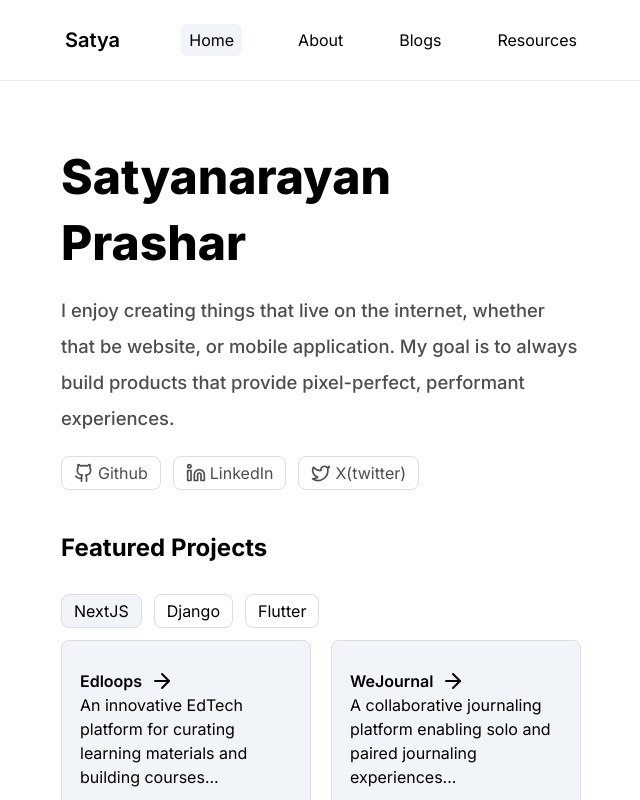
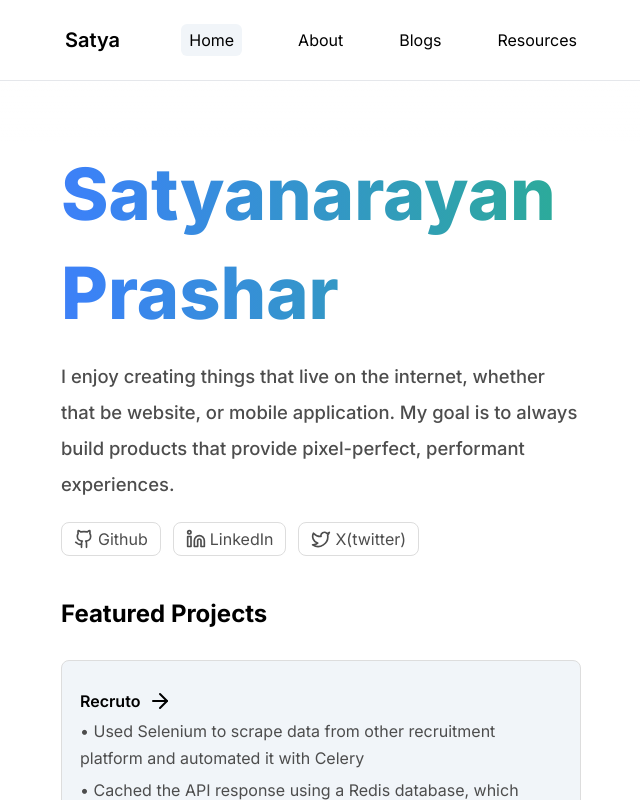
Before and after one commit to SatyanarayanPrashar/satyabuilds, a Next.js app: page / in a window 1280 px wide. Shown: the top 800 px of the page, without its empty margins (319-959 px from the left). Built offline with nearby package versions, Linux system fonts and the light colour scheme.

Commit message:
project update

```diff
--- a/app/(landing)/_components/feature.tsx
+++ b/app/(landing)/_components/feature.tsx
@@ -23,7 +23,7 @@ export const Feature = () => {
             >
                 <>
                     <h1 className="mt-[0.5rem] text-[1.5rem] leading-9 font-bold mb-7">Featured Projects</h1>
-                    <div className="flex gap-3 mb-3">
+                    {/* <div className="flex gap-3 mb-3">
                         <div
                             role="button"
                             onClick={() => setactiveStack('NextJS')}
@@ -42,25 +42,37 @@ export const Feature = () => {
                             className={`items-center flex gap-1 border-[#dddddd] border-[1px] rounded-lg px-3 py-1 hover:bg-slate-100 ${activeStack === 'Flutter' ? 'bg-slate-100' : ''}`}
                         > Flutter
                         </div>
-                        {/* <div
-                            role="button"
-                            onClick={() => setactiveStack('Native')}
-                            className={`items-center flex gap-1 border-[#dddddd] border-[1px] rounded-lg px-3 py-1 hover:bg-slate-100 ${activeStack === 'Native' ? 'bg-slate-100' : ''}`}
-                        > React Native
-                        </div> */}
-                    </div>
-                    <div className={ activeStack == 'NextJS' ? isMobile? "block gap-x-5" : "flex gap-5" : "hidden"}>
-                        <Projectbox title={"Edloops"} description={"An innovative EdTech platform for curating learning materials and building courses..."} link={"https://edloops.com/"} />
-                        <Projectbox title={"WeJournal"} description={"A collaborative journaling platform enabling solo and paired journaling experiences..."} link={"https://wejournal.vercel.app/"} />
-                    </div>
+                    </div> */}
+                    <Projectbox
+                        title="Recruto"
+                        p1="• Used Selenium to scrape data from other recruitment platform and automated it with Celery"
+                        p2="• Cached the API response using a Redis database, which reduces the second call response time by 92.5%"
+                        p3="• Techstack consisted of TypeScript, Next JS, Django Rest Framework, Redis and Docker"
+                        link="https://github.com/SatyanarayanPrashar/recuto_be"
+                    />
+                    <Projectbox
+                        title={"Edloops"}
+                        p1="• Created an innovative edTech platform for curating learning materials and building courses"
+                        p2="• Used NextJS for Frontend and implemented Redux for state management"
+                        p3="• Built RESTful APIs with Django Rest Framework and deployed the application on EC2, AWS"
+                        link={"https://edloops.com/"}
+                    />
+                    <Projectbox
+                        title={"WeJournal"}
+                        p1="• A collaborative journaling platform enabling solo and paired journaling experiences"
+                        p2="• NextJS, Zustad, Firebase "
+                        p3=""
+                        link={"https://wejournal.vercel.app/"}
+                    />
+                    {/* <div className={ activeStack == 'NextJS' ? isMobile? "block gap-x-5" : "flex gap-5" : "hidden"}> */}
+                    {/* </div>
                     <div className={ activeStack == 'Django' ? isMobile? "block gap-x-5" : "flex gap-5" : "hidden"}>
                         <Projectbox title={"Edloops BE"} description={"An innovative EdTech platform for curating learning materials and building courses, built with Django Rest FrameWork and deployed AWS EC2 Instance..."} link={"https://github.com/SatyanarayanPrashar/bucket"} />
-                        <Projectbox title={"Recruto BE"} description={"Replicated a Backend for a Recruitment Website, built with Django Rest FrameWork..."} link={"https://github.com/SatyanarayanPrashar/bucket"} />
                     </div>
                     <div className={ activeStack == 'Flutter' ? isMobile? "block gap-x-5" : "flex gap-5" : "hidden"}>
                         <Projectbox title={"Get It"} description={"An App for college students whose institute is located at outskirts of cities where services like Zepto, Danzo etc doesn't operate..."} link={"https://github.com/SatyanarayanPrashar/project-Get-it"} />
                         <Projectbox title={"Social Media App"} description={"A simple social media application built with Flutter, and Firebase..."} link={"https://github.com/SatyanarayanPrashar/Social_Media-app"} />
-                    </div>
+                    </div> */}
                 </>
             </motion.div>
 
--- a/app/(landing)/_components/heading.tsx
+++ b/app/(landing)/_components/heading.tsx
@@ -9,7 +9,23 @@ export const Heading = () => {
 
     return (
         <div className="text-start w-full px-5 bg-white">
-            <div className="text-5xl leading-snug font-extrabold transition-all duration-300 ease-in-out]">
+            <div className="">
+            <style jsx>{`
+                @keyframes gradient {
+                0% { background-position: 0% 50%; }
+                50% { background-position: 100% 50%; }
+                100% { background-position: 0% 50%; }
+                }
+                .animate-gradient {
+                animation: gradient 5s ease infinite;
+                background-size: 300% 300%;
+                }
+            `}</style>
+                <h1 className="text-7xl leading-snug font-extrabold bg-clip-text text-transparent bg-gradient-to-r from-purple-500 via-blue-500 to-green-500 animate-gradient">
+                    Satyanarayan Prashar
+                </h1>
+            </div>
+            {/* <div className="text-5xl leading-snug font-extrabold transition-all duration-300 ease-in-out]">
                 <Typewriter
                     onInit={(typewriter) => {
                         typewriter
@@ -18,7 +34,7 @@ export const Heading = () => {
                             .start();
                     }}
                 />
-            </div>
+            </div> */}
 
             <p className="mt-4 text-[#4D4D4D] text-[1.15rem] leading-9 font-medium">
                 I enjoy creating things that live on the internet, whether that be website, or mobile application.
--- a/app/(landing)/page.tsx
+++ b/app/(landing)/page.tsx
@@ -28,7 +28,7 @@ const MarketingPage = () => {
         initial={{ opacity: 0, paddingTop: "20px" }}
         whileInView={{ opacity: 1, paddingTop: "0px" }}
         transition={{ ease: "linear", duration: 1 }}
-        viewport={{ margin: "-200px" }}
+        viewport={{ margin: "-100px" }}
         >
           <Heading />
         </motion.div>
--- a/components/projectContainer.tsx
+++ b/components/projectContainer.tsx
@@ -2,11 +2,11 @@
 import { ArrowRight, Github } from "lucide-react";
 import { useMediaQuery } from "usehooks-ts";
 
-export const Projectbox = ( {title, description, link } : {title: string, description: string, link: string} ) => {
+export const Projectbox = ( {title, p1, p2, p3, link } : {title: string, p1: string | null, p2: string | null, p3: string | null, link: string} ) => {
     const isMobile = useMediaQuery("(max-width: 768px)");
 
     return (
-        <div className={isMobile ? "flex w-full bg-slate-100 border-[#dddddd] border-[1px] rounded-lg flex-col p-4 my-[18px] hover:bg-slate-200" : "flex gap-y-3 w-full bg-slate-100 border-[#dddddd] border-[1px] rounded-lg flex-col py-7 px-[18px] hover:bg-slate-200"}>
+        <div className={isMobile ? "flex w-full bg-slate-100 border-[#dddddd] border-[1px] rounded-lg flex-col p-4 my-[18px] hover:bg-slate-200" : "mb-4 flex gap-y-3 w-full bg-slate-100 border-[#dddddd] border-[1px] rounded-lg flex-col py-7 px-[18px] hover:bg-slate-200"}>
             <a href={link} target="_blank">
                 <div className="flex justify-between">
                     <div className="flex gap-2">
@@ -15,7 +15,9 @@ export const Projectbox = ( {title, description, link } : {title: string, descri
                     </div>
                 </div>
                 <div>
-                    <p>{description}</p>
+                    <p className="text-[#4D4D4D] leading-[1.7rem] mt-[5px]">{p1}</p>
+                    <p className="text-[#4D4D4D] leading-[1.7rem] mt-[5px]">{p2}</p>
+                    {p3 && (<p className="text-[#4D4D4D] leading-[1.7rem] mt-[5px]">{p3}</p>)}
                 </div>
                 {/* <div className="flex justify-center rounded-md border-[#dddddd] border-[1px] px-3 py-1 bg-white max-w-[120px]">
                     <p>Know more</p>
--- a/package.json
+++ b/package.json
@@ -18,6 +18,7 @@
     "react": "^18",
     "react-awesome-reveal": "^4.2.8",
     "react-dom": "^18",
+    "satya": "file:",
     "tailwind-merge": "^2.3.0",
     "typewriter-effect": "^2.21.0",
     "usehooks-ts": "^3.0.2"
```
Also changed, not shown: 1 other file (tests, documents, lock files or other folders).
